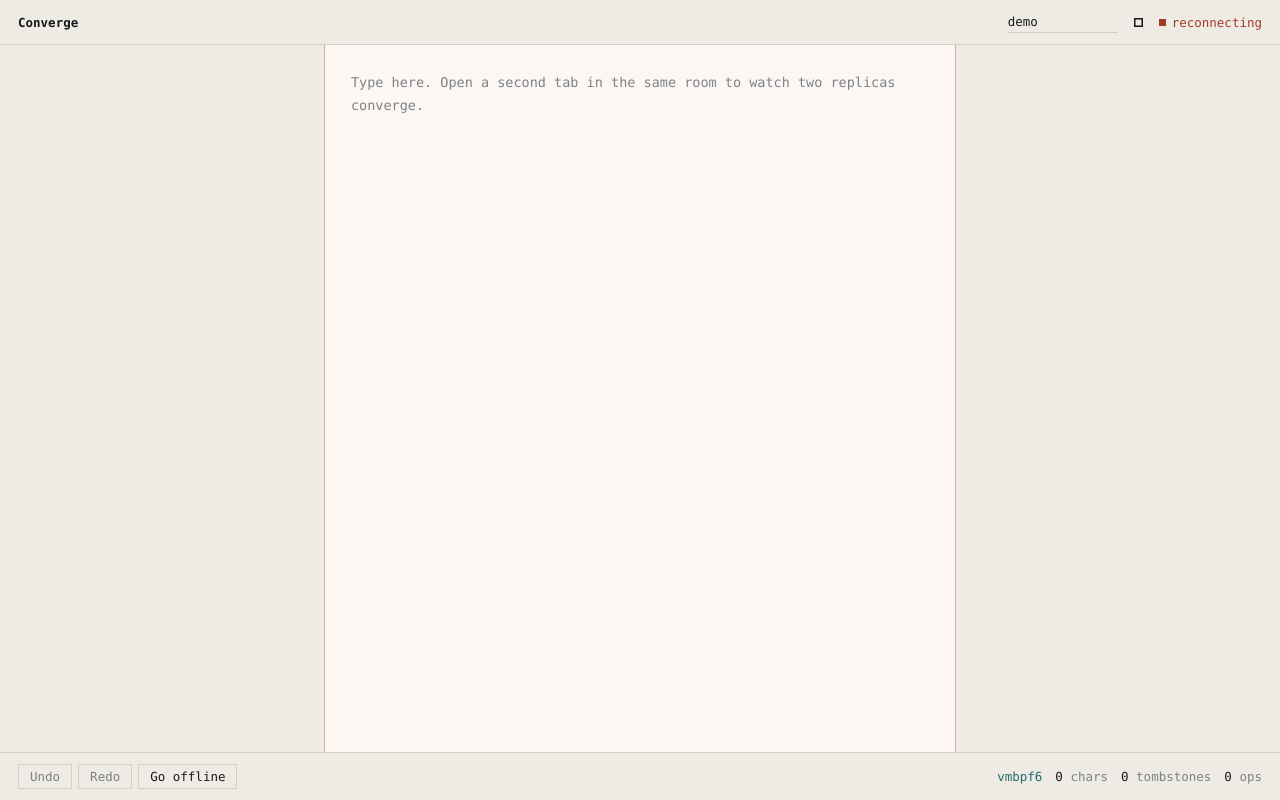
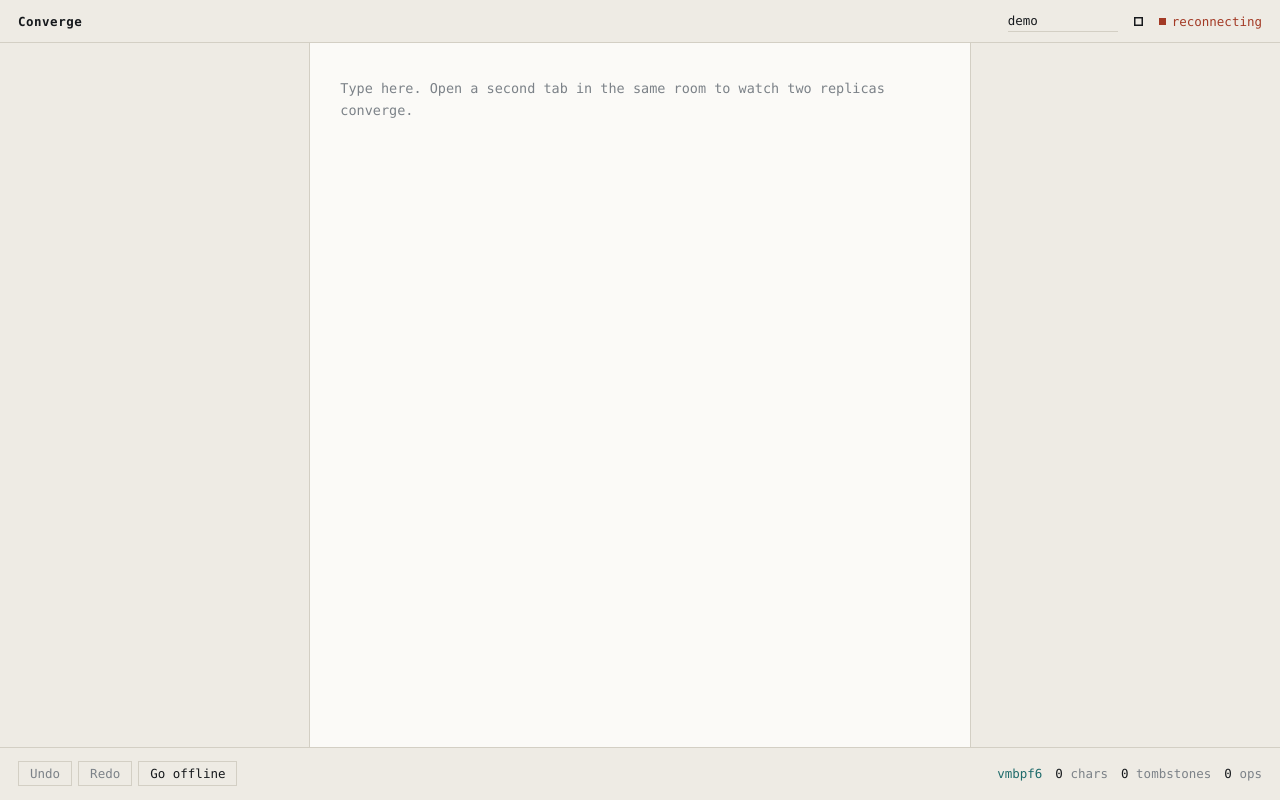
Before and after one commit to Jaq1b/converge, a website with bundled scripts: page client/index.html in a window 1280 px wide. Built offline with nearby package versions, Linux system fonts and the light colour scheme; no server answers.

Commit message:
Set the editor as a page rather than on a grid
Padding was equal on all sides and the header and footer were exact
mirrors, which read as mechanical. The text block now sits high with the
deepest margin at the foot, and the measure is pinned to 74 characters.

The measure is expressed as calc(74ch + 60px) with an explicit font-size
on .sheet, because ch there was resolving against the 12.5px chrome
instead of the editor's 13.5px and was silently costing ten characters
of line length.

```diff
--- a/client/style.css
+++ b/client/style.css
@@ -51,16 +51,19 @@ footer {
   align-items: center;
   justify-content: space-between;
   gap: 16px;
-  padding: 11px 18px;
   flex: 0 0 auto;
   flex-wrap: wrap;
 }
 
 header {
+  padding: 10px 18px;
   border-bottom: 1px solid var(--rule);
 }
 
+/* A little more air than the header: the footer carries the small print, and
+   matching them exactly made the two bands read as a mirror. */
 footer {
+  padding: 13px 18px 14px;
   border-top: 1px solid var(--rule);
 }
 
@@ -68,6 +71,7 @@ h1 {
   margin: 0;
   font-size: 12.5px;
   font-weight: 600;
+  letter-spacing: 0.04em;
 }
 
 .header-right {
@@ -155,7 +159,11 @@ main {
   position: relative;
   display: flex;
   width: 100%;
-  max-width: 84ch;
+  /* 74 characters of text plus the editor's side padding. font-size is set here
+     only so `ch` resolves against the editor's 13.5px rather than the 12.5px of
+     the surrounding chrome; both children declare their own size anyway. */
+  font-size: 13.5px;
+  max-width: calc(74ch + 60px);
   background: var(--sheet);
   border-left: 1px solid var(--rule);
   border-right: 1px solid var(--rule);
@@ -166,10 +174,13 @@ main {
    remote carets drift. Keep these declarations in sync. */
 #editor,
 .cursor-layer {
-  padding: 26px 26px;
+  /* Unequal on purpose, the way a page is set: the text block sits high, with
+     the deepest margin at the foot so the last line never looks pinned to the
+     footer rule. */
+  padding: 34px 30px 56px;
   font-family: var(--mono);
   font-size: 13.5px;
-  line-height: 1.7;
+  line-height: 1.65;
   tab-size: 2;
   white-space: pre-wrap;
   overflow-wrap: break-word;
@@ -324,6 +335,6 @@ button.engaged {
 
   #editor,
   .cursor-layer {
-    padding: 18px 16px;
+    padding: 22px 17px 40px;
   }
 }
```
